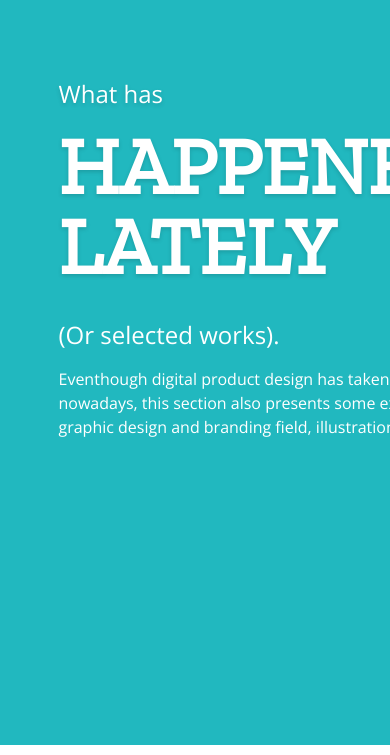
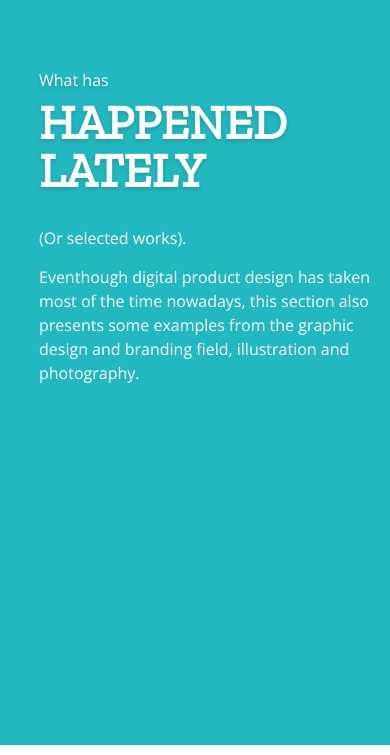
Before and after one commit to jonraem/neptune-studios, a Gatsby site: page /work in a window 390 px wide. Shown: the part 99-854 px from the top of the page. Built offline with nearby package versions, Linux system fonts and the light colour scheme; Gatsby itself is replaced by a stand-in of ours.

Commit message:
Add mobile styles for hero

```diff
--- a/src/global.module.css
+++ b/src/global.module.css
@@ -48,3 +48,10 @@ button:focus:not(.focus-visible),
 input:focus:not(.focus-visible) {
   outline: none;
 }
+
+@media only screen and (max-width: 768px) {
+  h1 {
+    font-size: 3rem;
+    line-height: 3rem;
+  }
+}
--- a/src/pages/pages.module.css
+++ b/src/pages/pages.module.css
@@ -6,6 +6,12 @@
 .page {
   width: 100%;
   position: relative;
+}
+
+.hero {
+  min-height: 38rem;
+  height: 100vh;
+  color: #fff;
 }
 
 .heroText {
@@ -49,11 +55,22 @@
   background: #f8f8f8;
 }
 
+@media only screen and (max-width: 768px) {
+  .subtitle {
+    font-size: 1rem;
+    margin: 0.5rem 0;
+  }
+
+  .heroText {
+    width: 85%;
+    left: 10%;
+  }
+}
+
 /* MAIN */
 
 .mainHero {
-  min-height: 100vh;
-  color: #fff;
+  composes: hero;
   background-color: #5dbbe3;
 }
 
@@ -98,8 +115,7 @@
 /* WORK */
 
 .workHero {
-  min-height: 100vh;
-  color: #fff;
+  composes: hero;
   background: #21b8bf;
 }
 
@@ -113,8 +129,7 @@
 /* ABOUT */
 
 .aboutHero {
-  min-height: 100vh;
-  color: #fff;
+  composes: hero;
   background: #e23c52;
 }
 
@@ -151,8 +166,7 @@
 /* CONTACT */
 
 .contactHero {
-  min-height: 100vh;
-  color: #fff;
+  composes: hero;
   background: #3d68b0;
 }
 
```
